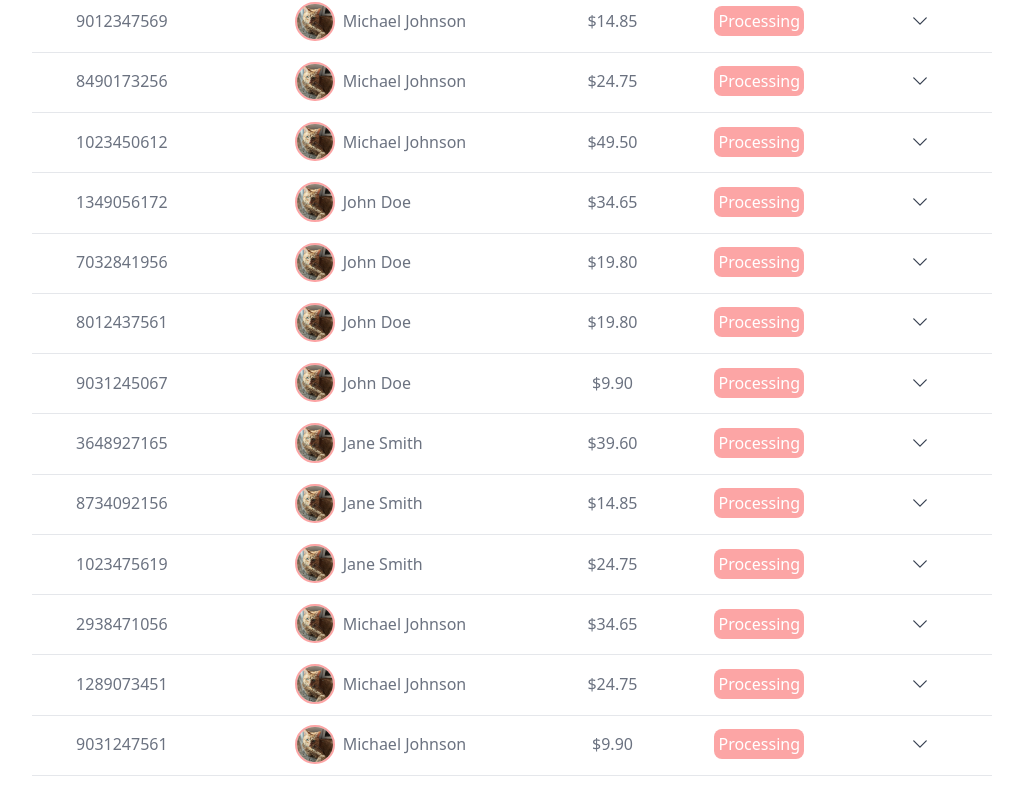
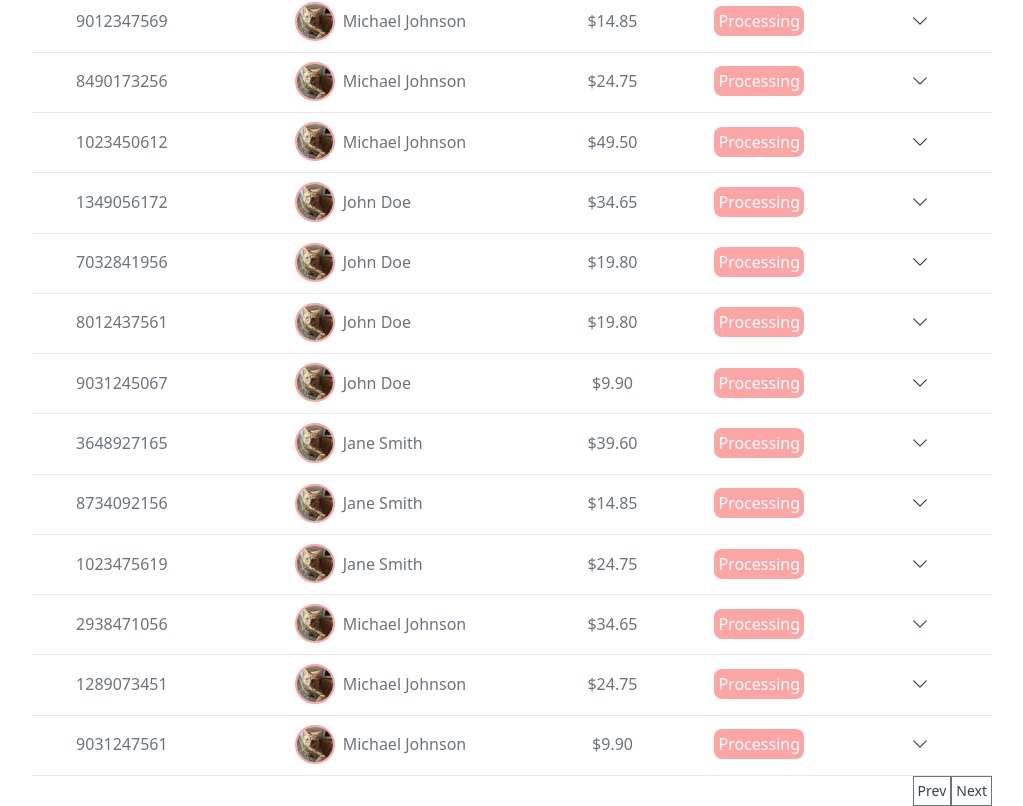
Before and after one commit to francoisdillinger/book_nook_frontend, a React (Vite) app: page / in a window 1280 px wide. Shown: the part 2059-2865 px from the top of the page, without its empty margins (128-1151 px from the left). Before the commit the page ends 2835 px from the top, so only its background shows below. Built offline with nearby package versions, Linux system fonts and the light colour scheme.

Commit message:
Add pagination functionality to AdminOrders component

```diff
--- a/src/components/AdminOrders.tsx
+++ b/src/components/AdminOrders.tsx
@@ -33,6 +33,7 @@ export default function AdminOrders() {
 		option: "OrderId",
 		value: "",
 	});
+	const [paginationIndex, setPaginationIndex] = useState(1);
 
 	useEffect(() => {
 		const trimmmedOrders = trimOrders(orders_data);
@@ -80,7 +81,7 @@ export default function AdminOrders() {
 	// console.log("Trimmed: ", trimmmedOrders);
 	// console.log("Orders: ", orderedByDate);
 	// console.log("Sort by: ", sortOption);
-	// console.log(displayedOrders);
+	console.log(paginationIndex);
 	return (
 		<div className="">
 			<div className="w-full p-4 md:w-3/4 m-auto md:p-0 md:py-4 flex-wrap md:flex md:justify-between">
@@ -139,6 +140,20 @@ export default function AdminOrders() {
 					</tbody>
 				</table>
 			</div>
+			<div className="w-3/4 m-auto flex justify-end">
+				<div
+					onClick={() => setPaginationIndex(paginationIndex - 1)}
+					className="border-gray-500 border-solid border p-1 text-sm text-gray-700 font-medium cursor-pointer"
+				>
+					Prev
+				</div>
+				<div
+					onClick={() => setPaginationIndex(paginationIndex + 1)}
+					className="border-gray-500 border-solid border p-1 text-sm text-gray-700 font-medium cursor-pointer"
+				>
+					Next
+				</div>
+			</div>
 		</div>
 	);
 }
```
